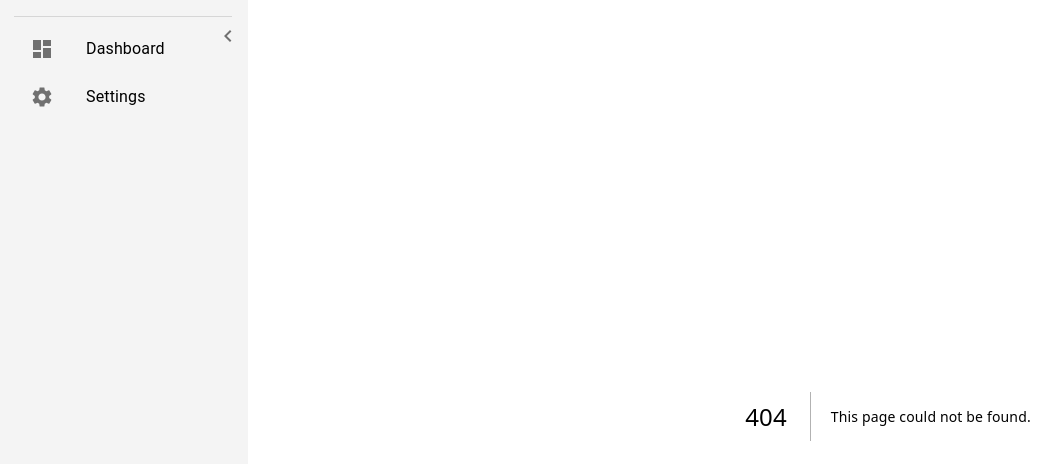
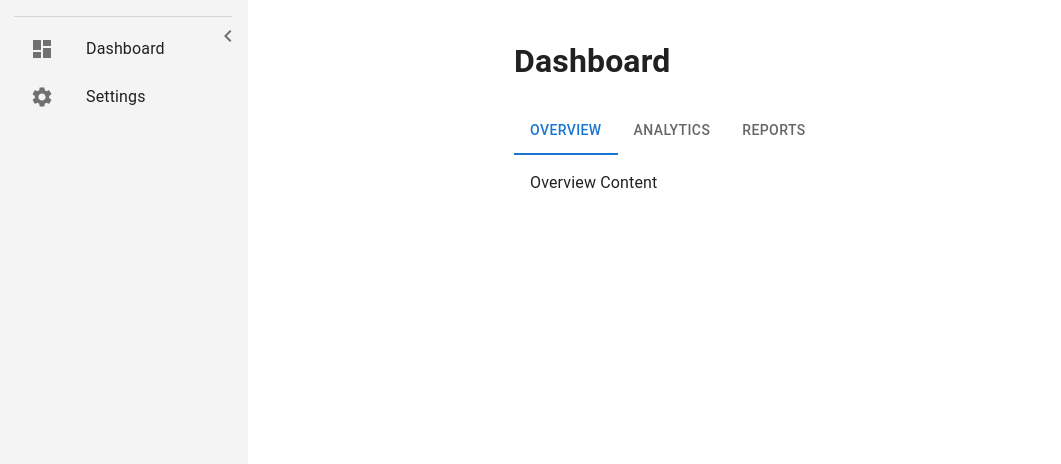
Before and after one commit to alfarabi-a96/dashboard-train, a Next.js app: page /main/dashboard in a window 1280 px wide. Before the commit this address had no page. Shown: the top 464 px of the page, without its empty margins (2-1063 px from the left). Built offline with nearby package versions, Linux system fonts and the light colour scheme.

Commit message:
Fix sidebar issue

```diff
--- a/src/components/sidebar/index.tsx
+++ b/src/components/sidebar/index.tsx
@@ -1,18 +1,15 @@
-import React, { useState } from 'react';
+import React from 'react';
 import { List, ListItem, ListItemIcon, ListItemText, IconButton, Divider } from '@mui/material';
-import { Menu, ChevronLeft, ChevronRight, Dashboard as DashboardIcon, Settings as SettingsIcon } from '@mui/icons-material';
+import { ChevronLeft, ChevronRight, Dashboard as DashboardIcon, Settings as SettingsIcon } from '@mui/icons-material';
 import Link from 'next/link';
+import { useSidebar } from '@/context/sidebar-context';
 
-const Sidebar: React.FC = () => {
-  const [isCollapsed, setIsCollapsed] = useState(false);
-
-  const handleToggle = () => {
-    setIsCollapsed(!isCollapsed);
-  };
+const Sidebar = () => {
+  const { open, toggleSidebar } = useSidebar();
 
   return (
     <div style={{
-      width: isCollapsed ? 80 : 250,
+      width: open ? 250 : 80,
       backgroundColor: '#f4f4f4',
       height: '100vh',
       padding: 16,
@@ -20,29 +17,29 @@ const Sidebar: React.FC = () => {
       position: 'relative',
     }}>
       <IconButton
-        onClick={handleToggle}
+        onClick={toggleSidebar}
         style={{
           position: 'absolute',
           top: 16,
-          right: isCollapsed ? -30 : 0,
+          right: open ? 0 : -30,
           transition: 'right 0.3s',
         }}
       >
-        {isCollapsed ? <ChevronRight /> : <ChevronLeft />}
+        {open ? <ChevronLeft /> : <ChevronRight />}
       </IconButton>
       <Divider />
       <List>
-        <ListItem button component={Link} href="/dashboard">
+        <ListItem button component={Link} href="/main/dashboard">
           <ListItemIcon>
             <DashboardIcon />
           </ListItemIcon>
-          <ListItemText primary={isCollapsed ? '' : 'Dashboard'} />
+          <ListItemText primary={open ? 'Dashboard' : ''} />
         </ListItem>
-        <ListItem button component={Link} href="/settings">
+        <ListItem button component={Link} href="/main/settings">
           <ListItemIcon>
             <SettingsIcon />
           </ListItemIcon>
-          <ListItemText primary={isCollapsed ? '' : 'Settings'} />
+          <ListItemText primary={open ? 'Settings' : ''} />
         </ListItem>
       </List>
     </div>
--- /dev/null
+++ b/src/context/sidebar-context.tsx
@@ -0,0 +1,28 @@
+import React, { createContext, useContext, useState } from 'react';
+
+type ISidebar = {
+  open: boolean
+  toggleSidebar: () => void
+}
+
+const SidebarContext = createContext({} as ISidebar);
+
+export const SidebarProvider = ({ children }: {
+  children: React.ReactNode
+}) => {
+  const [open, setOpen] = useState(true);
+
+  const toggleSidebar = () => {
+    setOpen(prevOpen => !prevOpen);
+  };
+
+  return (
+    <SidebarContext.Provider value={{ open, toggleSidebar }}>
+      {children}
+    </SidebarContext.Provider>
+  );
+};
+
+export const useSidebar = () => {
+  return useContext(SidebarContext);
+};
--- a/src/pages/_app.tsx
+++ b/src/pages/_app.tsx
@@ -1,15 +1,13 @@
 import type { AppProps } from 'next/app';
-import Layout from '../components/layout';
 import { CssBaseline } from '@mui/material';
+import { SidebarProvider } from '@/context/sidebar-context';
 
 function App({ Component, pageProps }: AppProps) {
   return (
-    <>
+    <SidebarProvider>
       <CssBaseline />
-      <Layout>
-        <Component {...pageProps} />
-      </Layout>
-    </>
+      <Component {...pageProps} />
+    </SidebarProvider>
   );
 }
 
--- a/src/pages/dashboard/index.tsx
+++ b/src/pages/main/dashboard/index.tsx
@@ -1,5 +1,6 @@
 import React from 'react';
 import { Tabs, Tab, Box } from '@mui/material';
+import Layout from '@/components/layout';
 
 const Dashboard: React.FC = () => {
   const [tabIndex, setTabIndex] = React.useState(0);
@@ -9,7 +10,7 @@ const Dashboard: React.FC = () => {
   };
 
   return (
-    <div>
+    <Layout>
       <h1>Dashboard</h1>
       <Box sx={{ width: '100%' }}>
         <Tabs value={tabIndex} onChange={handleTabChange} aria-label="dashboard tabs">
@@ -23,7 +24,7 @@ const Dashboard: React.FC = () => {
           {tabIndex === 2 && <div>Reports Content</div>}
         </Box>
       </Box>
-    </div>
+    </Layout>
   );
 };
 
--- a/src/pages/settings/index.tsx
+++ b/src/pages/main/settings/index.tsx
@@ -1,11 +1,12 @@
+import Layout from '@/components/layout';
 import React from 'react';
 
 const Settings: React.FC = () => {
   return (
-    <div>
+    <Layout>
       <h1>Settings</h1>
       <p>Manage your settings here.</p>
-    </div>
+    </Layout>
   );
 };
 
```
